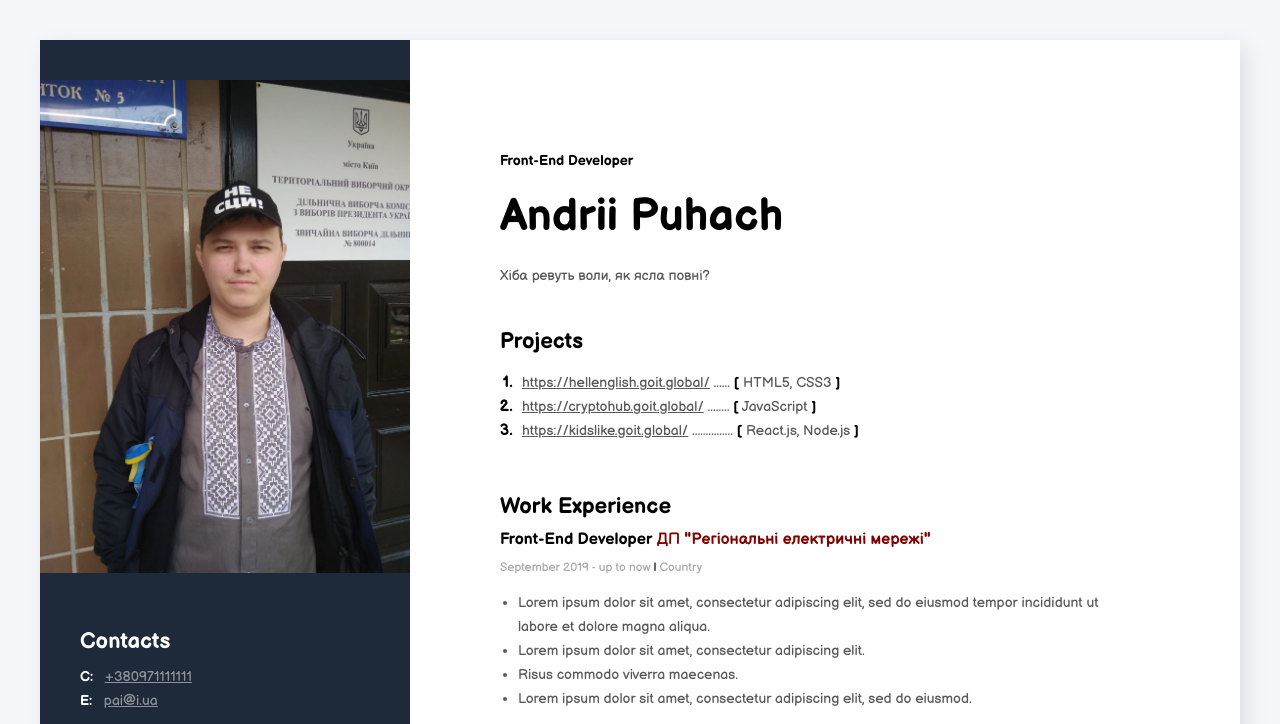
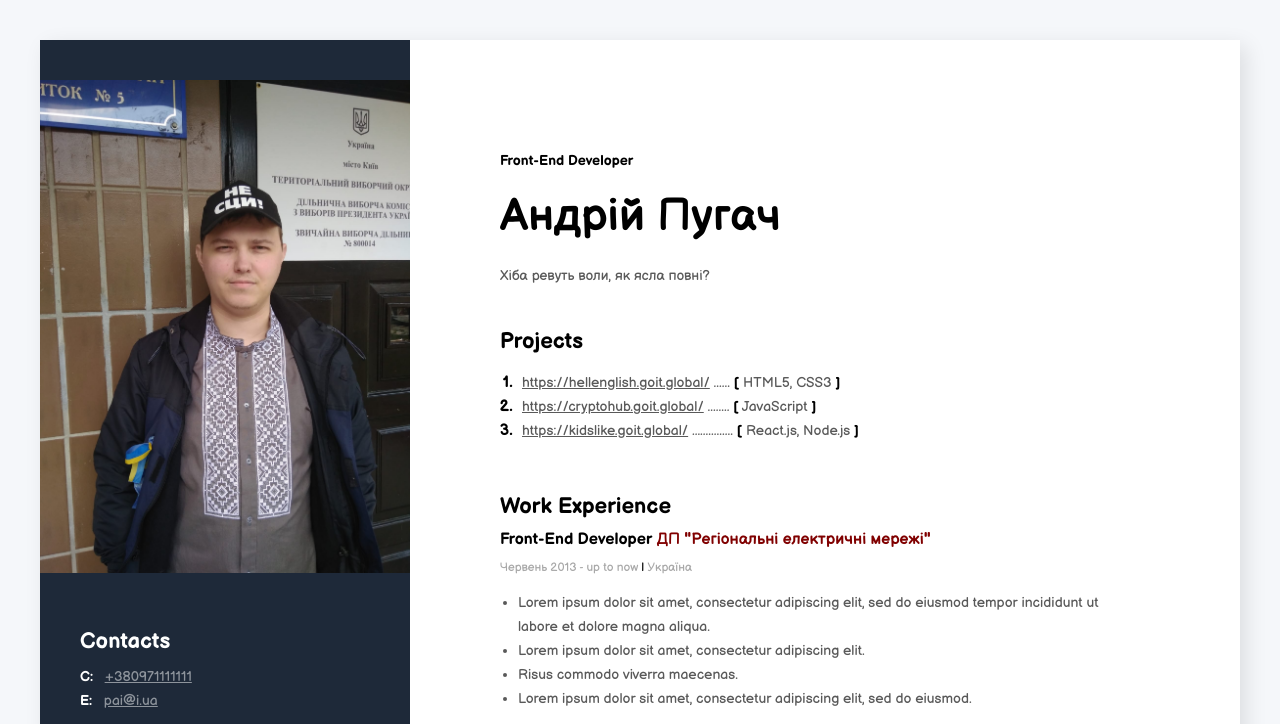
Before and after one commit to AndriiPuhach/resume, a plain HTML site: page index.html in a window 1280 px wide. Shown: the top 724 px of the page. Drawn offline with Linux system fonts and the light colour scheme.

Commit message:
Изменено имя и добавлена страна

```diff
--- a/index.html
+++ b/index.html
@@ -23,7 +23,7 @@
         <!--about me section-->
         <div class="about-me-section">
             <h2 class="about-me-profession">Front-End Developer</h2>
-            <h1 class="about-me-name">Andrii Puhach</h1>
+            <h1 class="about-me-name">Андрій Пугач</h1>
             <p class="about-me-description">
             Хіба ревуть воли, як ясла повні?
             </p>
@@ -63,7 +63,7 @@
             <!--company 3-->
             <div class="my-work-expirience-company-block">
                 <h4 class="my-work-expirience-position">Front-End Developer <span class="my-work-expirience-company">ДП "Регіональні електричні мережі"</span></h4>
-            <p class="my-work-expirience-period">September 2019 - up to now <span class="my-work-expirience-divider">|</span> Country</p>
+            <p class="my-work-expirience-period">Червень 2013 - up to now <span class="my-work-expirience-divider">|</span> Україна</p>
             <ul class="my-work-expirience-duties">
             <li class="my-work-expirience-duty">Lorem ipsum dolor sit amet, consectetur adipiscing elit, sed do eiusmod tempor incididunt ut labore et dolore magna aliqua.</li>
             <li class="my-work-expirience-duty">Lorem ipsum dolor sit amet, consectetur adipiscing elit.</li>
```
